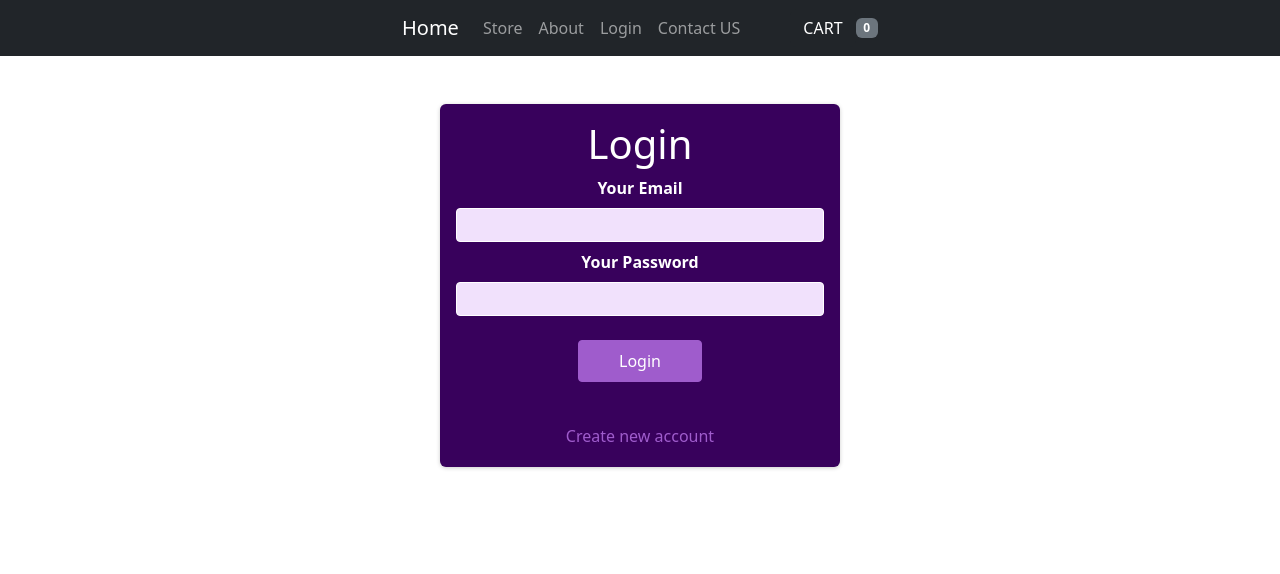
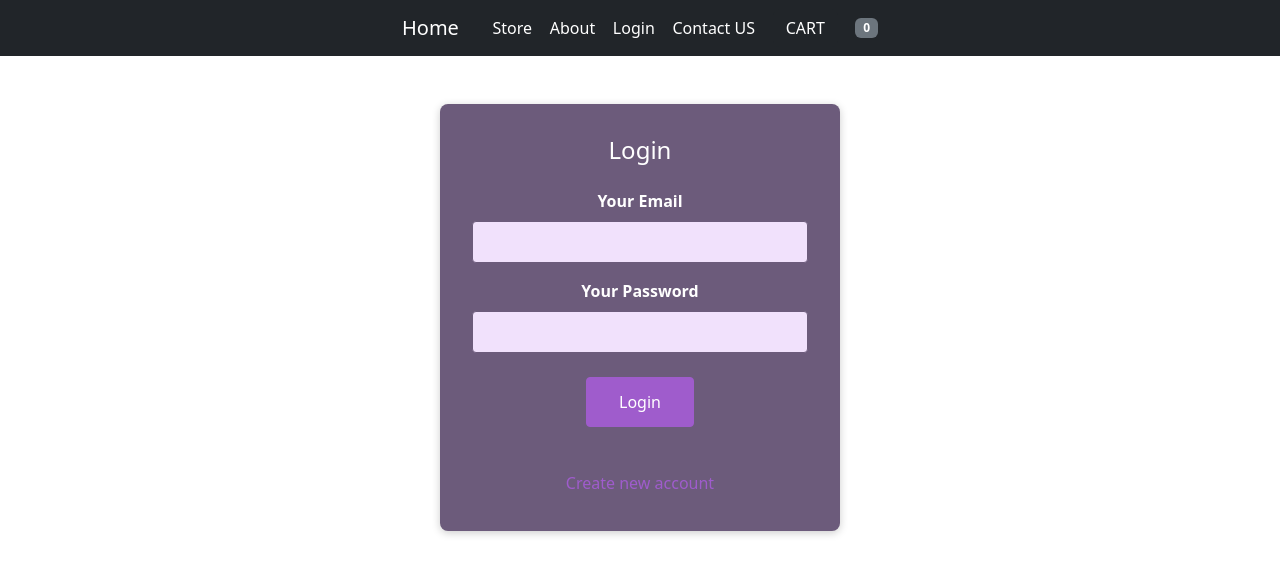
Before and after one commit to mahesh180400/React01, a React (Create React App) app: page /login in a window 1280 px wide. Shown: the top 574 px of the page. Built offline with nearby package versions, Linux system fonts and the light colour scheme.

Commit message:
secure product page

```diff
--- a/src/App.js
+++ b/src/App.js
@@ -8,14 +8,14 @@ import {Redirect, Switch,Route} from 'react-router-dom';
 import Home from './Header.js/Home';
 import Contact from './Header.js/Contact';
 import ProductDetails from './Header.js/ProductDetails';
-
+import { useContext } from 'react';
 import AuthForm from './Header.js/AuthForm';
 import { Link} from 'react-router-dom';
-export const Gloablinfo=createContext();
-
-
+import AuthContext, { AuthContextProvider } from './store/authcontext';
+export const Gloablinfo=createContext(AuthContextProvider);
 function App() {
-
+const authctx=useContext(AuthContext)
+const all= !authctx.isLoggedIn && console.log("No NO")
 const [add,setadd]=useState([]);
 const [token,settoken]=useState(0)
 const addhandler=(product)=>{
@@ -87,14 +87,12 @@ const productsArr = [
   return (
   <>
   <Gloablinfo.Provider value={{add:add,removehandler:removehandler,token:token}}>
-
-          <Navbarr />
-
+      <Navbarr />
           <Switch>
            <Route path="/about" exact component={About} />
           <Route path="/login" exact  component={AuthForm} />
            <Route path="/contact" exact component={Contact} />
-            <Route
+           {!authctx.isLoggedIn && <Route
               path="/store" exact
               render={() => (
                 <Container className="custom-container">
@@ -114,11 +112,32 @@ const productsArr = [
                   </div>
                 </Container>
               )}
-            />
-             <Route path="/" exact component={Home} />
+            > <Redirect to='/login'></Redirect></Route>}
+            {authctx.isLoggedIn&&<Route
+              path="/store" exact
+              render={() => (
+                <Container className="custom-container">
+                  <div className="products-container">
+                    {productsArr.map((product, index) => (
+                      <div key={index} className="product-item">
+                        <Link to={`/${product.productId}`}>
+                          <img src={product.imageUrl} alt={product.title} />
+                          <h3>{product.title}</h3>
+                          <p>${product.price}</p>
+                          <Button variant="info" onClick={() => addhandler(product)}>
+                            Add To Cart
+                          </Button>{' '}
+                        </Link>
+                      </div>
+                    ))}
+                  </div>
+                </Container>
+              )}
+            ></Route>}
+               <Route path="/" exact component={Home} />
              <Route path="/:productID" exact render={(props) => <ProductDetails {...props} productsArr={productsArr} />} />
             <Route path='*'>
-          <Redirect to='login'></Redirect>
+          <Redirect to='/login'></Redirect>
         </Route>
 
 
--- a/src/Header.js/AuthForm.module.css
+++ b/src/Header.js/AuthForm.module.css
@@ -2,21 +2,21 @@
     margin: 3rem auto;
     width: 95%;
     max-width: 25rem;
-    border-radius: 6px;
-    background-color: #38015c;
-    box-shadow: 0 1px 4px rgba(0, 0, 0, 0.2);
-    padding: 1rem;
-    text-align: center;
-    color:white
-  }
-
-  .auth h1 {
+    border-radius: 8px;
+    background-color: #6c5b7b;
+    box-shadow: 0 2px 8px rgba(0, 0, 0, 0.2);
+    padding: 2rem;
     text-align: center;
     color: white;
   }
 
+  .auth h1 {
+    font-size: 1.5rem;
+    margin-bottom: 1.5rem;
+  }
+
   .control {
-    margin-bottom: 0.5rem;
+    margin-bottom: 1rem;
   }
 
   .control label {
@@ -29,12 +29,12 @@
   .control input {
     font: inherit;
     background-color: #f1e1fc;
-    color: #38015c;
+    color: #6c5b7b;
     border-radius: 4px;
-    border: 1px solid white;
+    border: 1px solid #6c5b7b;
     width: 100%;
     text-align: left;
-    padding: 0.25rem;
+    padding: 0.5rem;
   }
 
   .actions {
@@ -51,7 +51,8 @@
     background-color: #9f5ccc;
     border: 1px solid #9f5ccc;
     border-radius: 4px;
-    padding: 0.5rem 2.5rem;
+    padding: 0.75rem 2rem;
+    transition: background-color 0.3s, border-color 0.3s;
   }
 
   .actions button:hover {
@@ -64,10 +65,11 @@
     background-color: transparent;
     color: #9f5ccc;
     border: none;
-    padding: 0.15rem 1.5rem;
+    padding: 0.25rem 1.5rem;
+    cursor: pointer;
+    transition: color 0.3s;
   }
 
   .actions .toggle:hover {
-    background-color: transparent;
     color: #ae82cc;
   }
--- a/src/Header.js/Navbar.js
+++ b/src/Header.js/Navbar.js
@@ -1,9 +1,9 @@
 import React, { useContext } from 'react';
 import Container from 'react-bootstrap/Container';
-import Nav from 'react-bootstrap/Nav';
 import Navbar from 'react-bootstrap/Navbar';
 import Badge from 'react-bootstrap/Badge';
 import Button from 'react-bootstrap/Button';
+import { Link } from 'react-router-dom';  // Import Link from react-router-dom
 import { Gloablinfo } from '../App';
 import Cart from './Cart';
 
@@ -16,16 +16,14 @@ function Navbarr() {
 
   return (
     <>
-      <Navbar bg="dark" data-bs-theme="dark">
+      <Navbar bg="dark" variant="dark">
         <Container>
+          <Navbar.Brand as={Link} to="/">Home</Navbar.Brand>
+          <Link to="/store" className="nav-link" style={{ color: 'white' }}>Store</Link>
+            <Link to="/about" className="nav-link" style={{ color: 'white' }}>About</Link>
+            <Link to="/login" className="nav-link" style={{ color: 'white' }}>Login</Link>
+            <Link to="/contact" className="nav-link" style={{ color: 'white' }}>Contact US</Link>
 
-          <Nav className="me-auto">
-          <Navbar.Brand href="/">Home</Navbar.Brand>
-            <Nav.Link href="/store">Store</Nav.Link>
-            <Nav.Link href="about">About</Nav.Link>
-            <Nav.Link href="login">Login</Nav.Link>
-            <Nav.Link href="contact">Contact US</Nav.Link>
-          </Nav>
           <Button variant="dark" onClick={toggleCart}>
             CART
           </Button>
--- a/src/index.js
+++ b/src/index.js
@@ -1,5 +1,5 @@
 import React from 'react';
-import { createRoot } from 'react-dom';
+import { createRoot } from 'react-dom/client';
 import { BrowserRouter } from 'react-router-dom';
 import App from './App';
 import { AuthContextProvider } from './store/authcontext';
--- a/src/store/authContext.js
+++ b/src/store/authContext.js
@@ -17,7 +17,7 @@ export const AuthContextProvider=(props)=>{
         setTimeout(()=>{
             logoutHandler();
             console.log('TATA BYE BYE KHATAM')
-        },5000)
+        },60*1000)
     };
 
     const logoutHandler=()=>{
```
